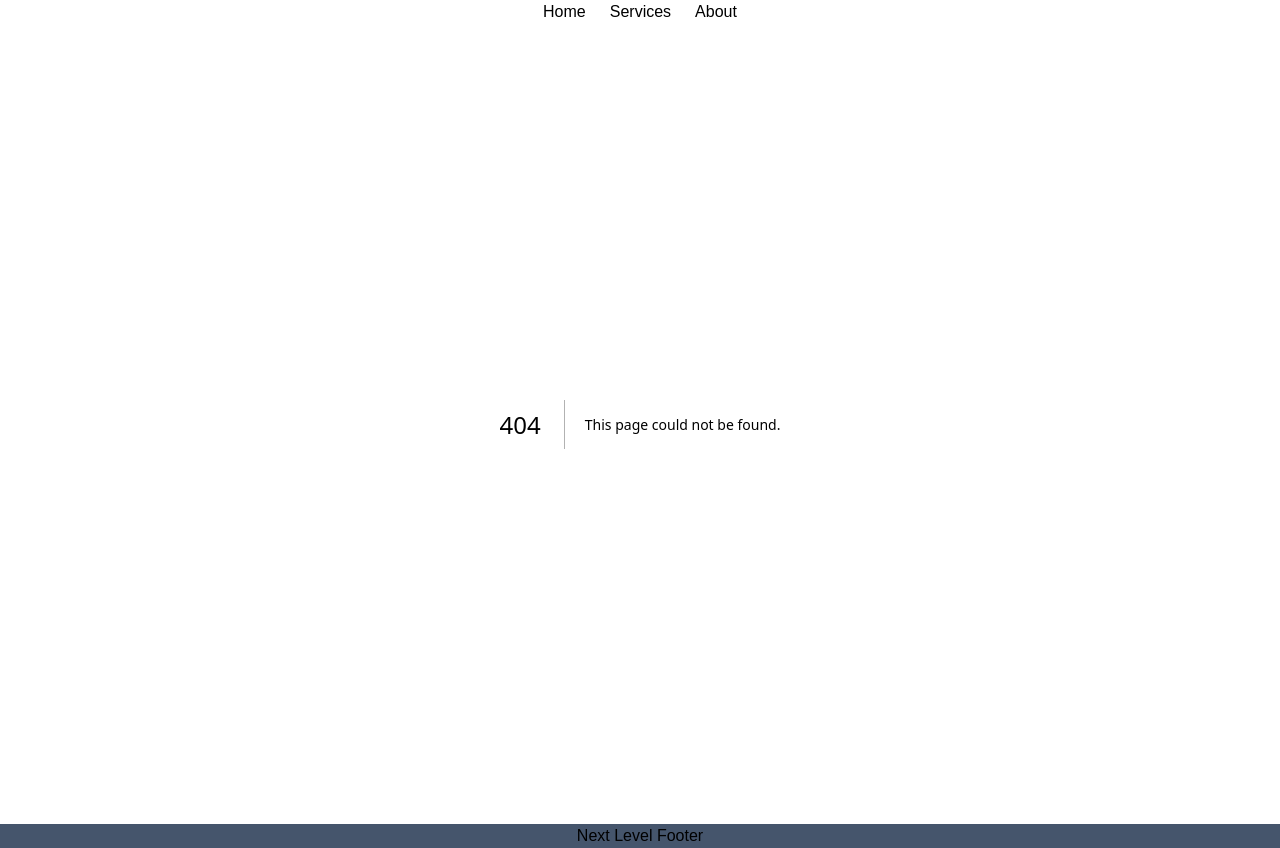
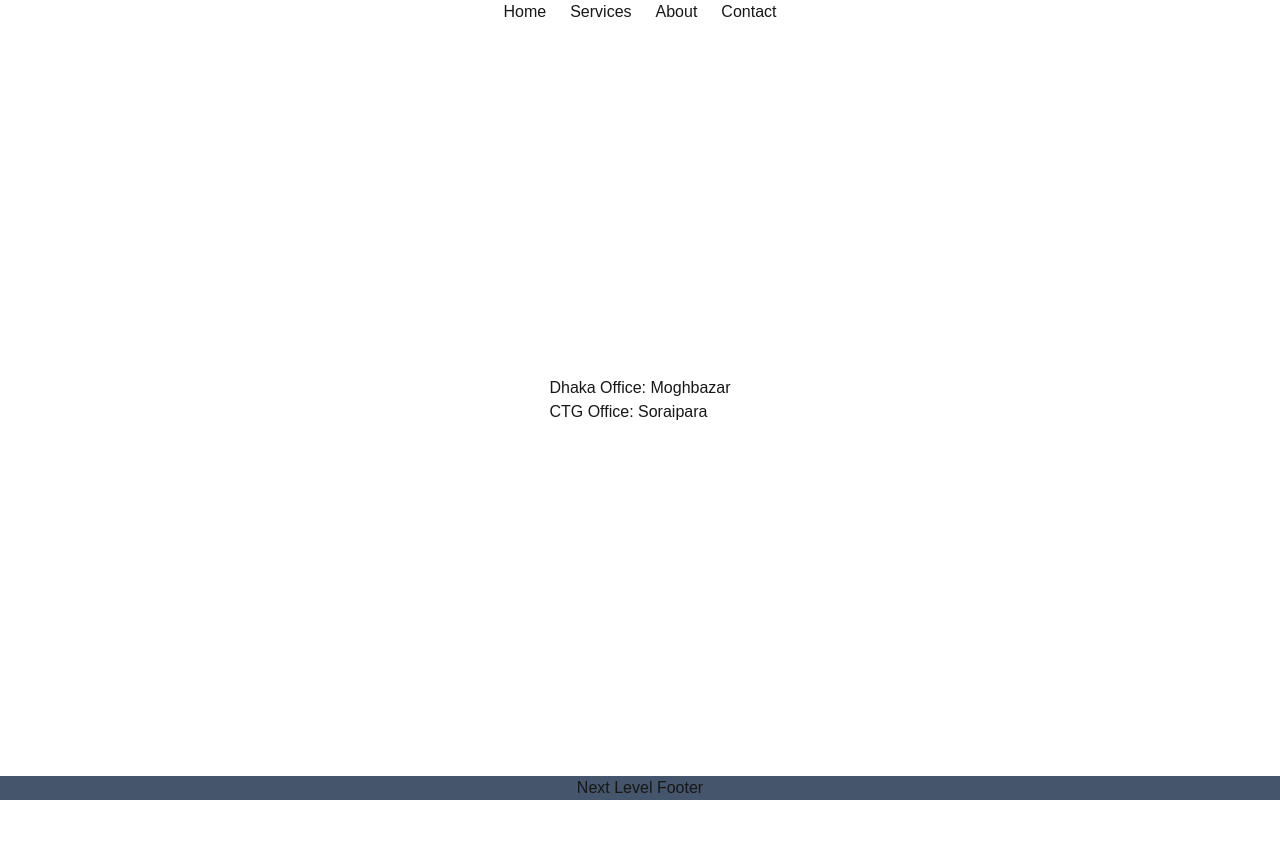
Before and after one commit to Hridoykhan4/Next_JS_Introduction, a Next.js app: page /contact/offices in a window 1280 px wide. Before the commit this address had no page. After the commit the page ends 800 px from the top, so only its background shows below. Built offline with nearby package versions, Linux system fonts and the light colour scheme.

Commit message:
Add Footer component, update Navbar with links, and create Contact and Office pages

```diff
--- /dev/null
+++ b/src/app/components/Footer.jsx
@@ -0,0 +1,9 @@
+const Footer = () => {
+    return (
+        <footer>
+            <div className="text-center bg-slate-600">Next Level Footer</div>
+        </footer>
+    );
+};
+
+export default Footer;
--- a/src/app/components/Navbar.jsx
+++ b/src/app/components/Navbar.jsx
@@ -1,11 +1,14 @@
+import Link from "next/link";
+
 const Navbar = () => {
     return (
         <div>
             <nav className="flex justify-center">
                 <ul className="flex justify-between gap-6">
-                    <li>Home</li>
-                    <li>Services</li>
-                    <li>About</li>
+                    <Link href="/"><li>Home</li></Link>
+                    <Link href="/services"><li>Services</li></Link>
+                    <Link href="/about"><li>About</li></Link>
+                    <Link href="/contact"><li>Contact</li></Link>
                 </ul>
             </nav>
         </div>
--- /dev/null
+++ b/src/app/contact/offices/page.jsx
@@ -0,0 +1,10 @@
+const OfficePage = () => {
+    return (
+        <div>
+            <h2>Dhaka Office: Moghbazar</h2>
+            <h2>CTG Office: Soraipara</h2>
+        </div>
+    );
+};
+
+export default OfficePage;
--- /dev/null
+++ b/src/app/contact/page.jsx
@@ -0,0 +1,9 @@
+const ContactPage = () => {
+    return (
+        <div>
+            Contact Page
+        </div>
+    );
+};
+
+export default ContactPage;
--- a/src/app/layout.js
+++ b/src/app/layout.js
@@ -1,6 +1,7 @@
 import { Geist, Geist_Mono } from "next/font/google";
 import "./globals.css";
 import Navbar from "./components/Navbar";
+import Footer from "./components/Footer";
 
 const geistSans = Geist({
   variable: "--font-geist-sans",
@@ -25,8 +26,10 @@ export default function RootLayout({ children }) {
     >
       <body className="min-h-full flex flex-col">
         <Navbar></Navbar>
-        <main className="place-items-center grow place-content-center">{children}</main>
-        <footer className="text-center bg-slate-600">Next Level Footer</footer>
+        <main className="place-items-center grow place-content-center">
+          {children}
+        </main>
+        <Footer></Footer>
       </body>
     </html>
   );
```
Also changed, not shown: src/app/about/address/page.jsx (line endings or trailing spaces).
